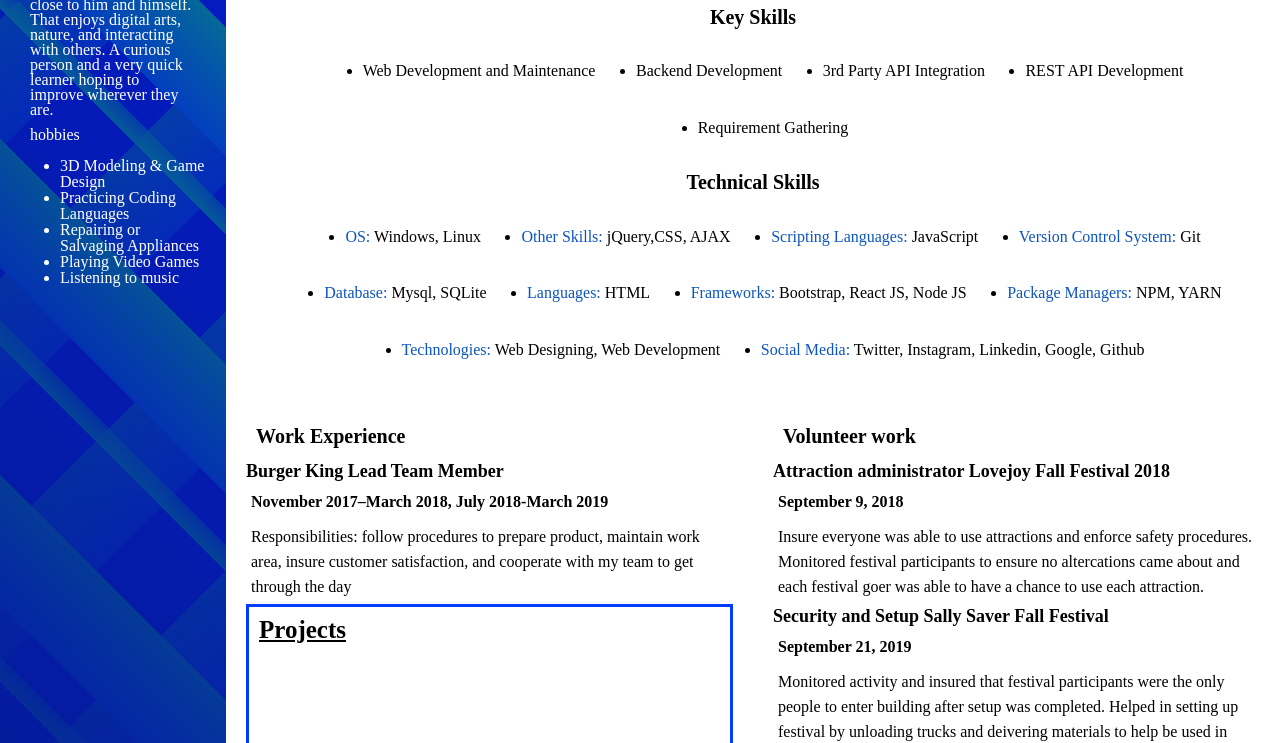
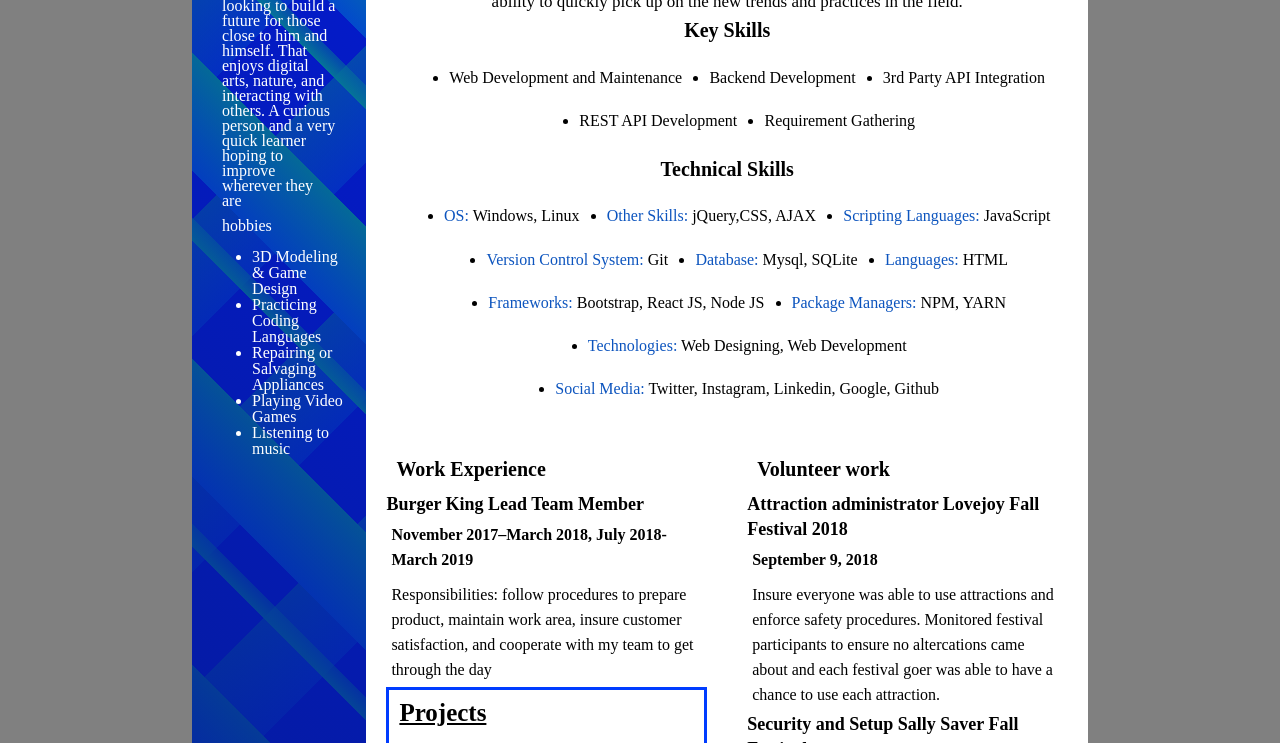
Before and after one commit to Aquariax/Aquariax.github.io, a website: page index.html in a window 1280 px wide. Shown: the part 369-1112 px from the top of the page. Drawn offline with Linux system fonts and the light colour scheme.

Commit message:
adjusted width of file

```diff
--- a/index.html
+++ b/index.html
@@ -16,7 +16,7 @@
                 <h4>Lambda School | 2018-2019</h4>
 
                 <h3>Bio</h3>
-                <p>My name is Robert Harris, a guy looking to make a way for himself. A family oriented individual looking to build a future for those close to him and himself. That enjoys digital arts, nature, and interacting with others. A curious person and a very quick learner hoping to improve wherever they are.</p>
+                <p>My name is Robert Harris, a guy looking to make a way for himself. A family oriented individual looking to build a future for those close to him and himself. That enjoys digital arts, nature, and interacting with others. A curious person and a very quick learner hoping to improve wherever they are</p>
 
             </div>
             <div class="hobbies">
--- a/less/global.less
+++ b/less/global.less
@@ -2,7 +2,7 @@ body{
     background-color: grey;
     .document{
         margin: 0 auto;
-        width: 100%;
+        width: 70%;
         background:
         linear-gradient(45deg, rgb(5, 27, 150), transparent),
         repeating-linear-gradient(45deg, rgb(0, 118, 253)0%, rgb(4, 204, 154) 5%, transparent 5%, transparent 10%, rgb(4, 204, 154) 10%, rgba(4, 204, 154, 0.5) 11%, transparent 11%, transparent 13%),
```
Also changed, not shown: css/index.css.
